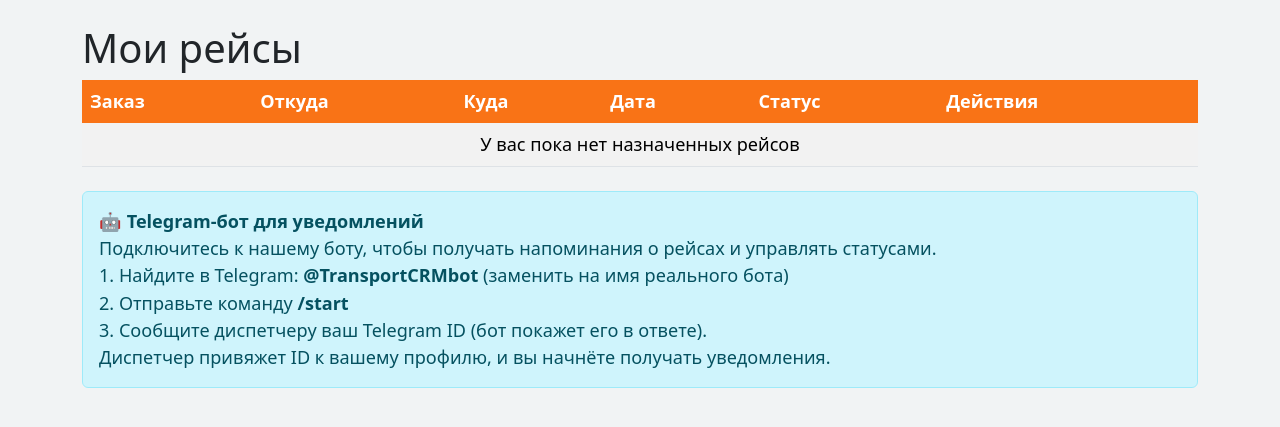
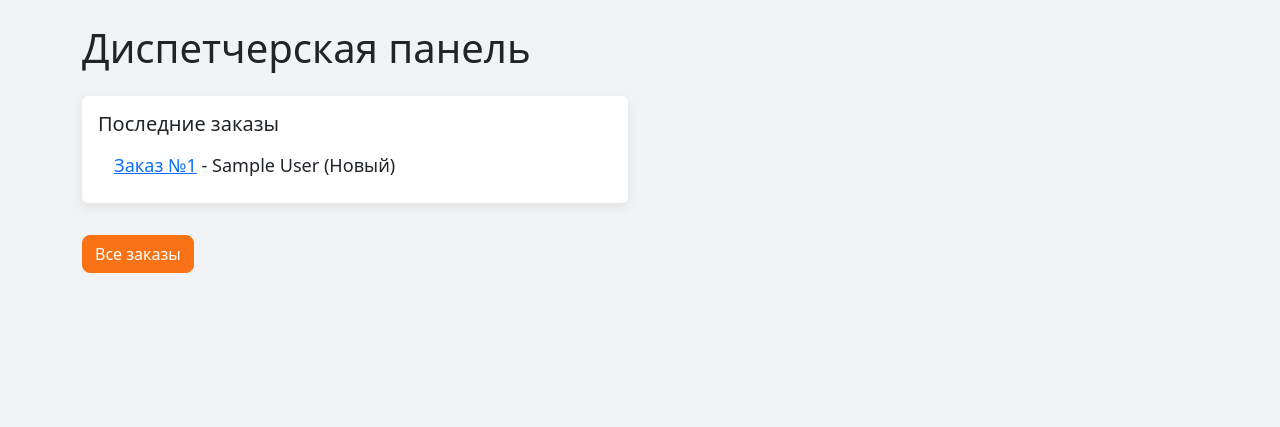
Before and after one commit to novovaytsk-dev/--------, a Django app: page /dashboard/dispatcher/ in a window 1280 px wide; the page is wider, and only the part inside the window is pictured. Shown: the part 92-519 px from the top of that part. Run offline with Django 5.2, Linux system fonts and the light colour scheme; a user stored in the database is signed in; tables that the repository leaves empty hold one stand-in row (values such as "Sample post").

Commit message:
настройка уведомлений через Tg

```diff
--- a/transport_crm/crm/bot.py
+++ b/transport_crm/crm/bot.py
@@ -1,40 +1,20 @@
-import asyncio
-import nest_asyncio
-from telegram import Update
-from telegram.ext import Application, CommandHandler, ContextTypes
-from telegram import Bot
+import requests
+from django.conf import settings
 
-# Разрешаем вложенный event loop для работы внутри синхронного кода Django
-nest_asyncio.apply()
+TOKEN = '8611685364:AAGkf8eFYKvy-8DhxuEqtU4k1JbPYrxBSFs'
 
-# Токен бота (получить у @BotFather)
-TOKEN = 'ВАШ_ТОКЕН_БОТА'  # ← ЗАМЕНИТЬ НА СВОЙ
-
-async def send_telegram_message(telegram_id: int, text: str):
+def send_telegram_message(telegram_id, text):
     """Отправляет текстовое сообщение в Telegram."""
-    bot = Bot(token=TOKEN)
+    url = f"https://api.telegram.org/bot{TOKEN}/sendMessage"
+    payload = {
+        'chat_id': telegram_id,
+        'text': text,
+    }
     try:
-        await bot.send_message(chat_id=telegram_id, text=text)
-        print(f"Сообщение отправлено пользователю {telegram_id}")
+        response = requests.post(url, data=payload, timeout=10)
+        if response.status_code == 200:
+            print(f"Сообщение отправлено пользователю {telegram_id}")
+        else:
+            print(f"Ошибка отправки: {response.text}")
     except Exception as e:
         print(f"Ошибка отправки сообщения: {e}")
-
-async def start(update: Update, context: ContextTypes.DEFAULT_TYPE):
-    """Регистрация водителя: выводит его Telegram ID для привязки диспетчером."""
-    telegram_id = update.effective_user.id
-    await update.message.reply_text(
-        f"Добро пожаловать! Ваш Telegram ID: {telegram_id}\n"
-        "Передайте его диспетчеру для привязки к вашему профилю."
-    )
-
-async def status(update: Update, context: ContextTypes.DEFAULT_TYPE):
-    """Заглушка для проверки статуса рейсов."""
-    await update.message.reply_text("Здесь будет список ваших рейсов и кнопки для смены статуса.")
-
-def run_bot():
-    """Запускает бота в режиме polling."""
-    application = Application.builder().token(TOKEN).build()
-    application.add_handler(CommandHandler("start", start))
-    application.add_handler(CommandHandler("status", status))
-    print("Telegram bot started...")
-    application.run_polling()
--- a/transport_crm/crm/views.py
+++ b/transport_crm/crm/views.py
@@ -1,6 +1,4 @@
 import io
-import asyncio          # для запуска асинхронной отправки сообщений
-from crm.bot import send_telegram_message
 import urllib.parse
 import matplotlib
 matplotlib.use('Agg')
@@ -18,11 +16,12 @@ from django.conf import settings
 from django.http import HttpResponse
 from django.utils import timezone
 from datetime import timedelta
-from django.core.mail import EmailMessage          #  для писем с UTF-8
-from django.core.exceptions import ValidationError #  для отлова ошибок валидации
+from django.core.mail import EmailMessage
+from django.core.exceptions import ValidationError
 from .models import Customer, Driver, Vehicle, Order, Assignment, Payment, UserProfile, OrderStatusHistory
 from .forms import OrderForm, SignUpForm, AssignmentForm
 from . import documents
+from crm.bot import send_telegram_message  # импорт нашей синхронной функции
 
 # ---------- Вспомогательные функции проверки ролей ----------
 def is_dispatcher(user):
@@ -56,7 +55,7 @@ class DispatcherRequiredMixin(UserPassesTestMixin):
     def test_func(self):
         return is_dispatcher(self.request.user)
 
-# ---------- Email-уведомления (с корректной кодировкой) ----------
+# ---------- Email-уведомления ----------
 def send_status_email(order, old_status, new_status):
     """Отправляет клиенту уведомление об изменении статуса заказа."""
     customer = order.customer
@@ -187,20 +186,15 @@ def assign_order(request, order_id):
                 )
                 send_status_email(order, 'new', 'assigned')
 
-                # --- Отправка уведомления водителю в Telegram ---
+                # --- Отправка уведомления водителю в Telegram (синхронно) ---
                 if assignment.driver.telegram_id:
-                    loop = asyncio.new_event_loop()
-                    asyncio.set_event_loop(loop)
-                    loop.run_until_complete(
-                        send_telegram_message(
-                            assignment.driver.telegram_id,
-                            f"Вам назначен рейс №{order.id}\n"
-                            f"Маршрут: {order.pickup_address} → {order.delivery_address}\n"
-                            f"Дата: {order.requested_date}"
-                        )
+                    send_telegram_message(
+                        assignment.driver.telegram_id,
+                        f"Вам назначен рейс №{order.id}\n"
+                        f"Маршрут: {order.pickup_address} → {order.delivery_address}\n"
+                        f"Дата: {order.requested_date}"
                     )
-                    loop.close()
-
+                # --- конец блока Telegram ---
 
                 messages.success(request, "Рейс успешно назначен.")
                 return redirect('order_detail', pk=order.id)
@@ -276,13 +270,13 @@ class DriverDetailView(LoginRequiredMixin, DispatcherRequiredMixin, DetailView):
 
 class DriverCreateView(LoginRequiredMixin, DispatcherRequiredMixin, CreateView):
     model = Driver
-    fields = ['first_name', 'last_name', 'phone', 'license_number', 'hire_date']
+    fields = ['first_name', 'last_name', 'phone', 'license_number', 'telegram_id', 'hire_date']
     template_name = 'crm/driver_form.html'
     success_url = reverse_lazy('driver_list')
 
 class DriverUpdateView(LoginRequiredMixin, DispatcherRequiredMixin, UpdateView):
     model = Driver
-    fields = ['first_name', 'last_name', 'phone', 'license_number', 'hire_date']
+    fields = ['first_name', 'last_name', 'phone', 'license_number', 'telegram_id', 'hire_date']
     template_name = 'crm/driver_form.html'
     success_url = reverse_lazy('driver_list')
 
--- a/transport_crm/templates/base.html
+++ b/transport_crm/templates/base.html
@@ -4,7 +4,8 @@
     <meta charset="UTF-8">
     <title>{% block title %}Транспортная CRM{% endblock %}</title>
     <link href="https://cdn.jsdelivr.net/npm/bootstrap@5.3.2/dist/css/bootstrap.min.css" rel="stylesheet">
-    <link rel="stylesheet" href="/static/crm/css/custom.css">
+    {% load static %}
+    <link rel="stylesheet" href="{% static 'crm/css/custom.css' %}">
 </head>
 <body>
     <nav class="navbar navbar-expand-lg navbar-dark bg-gradient mb-4">
@@ -15,6 +16,8 @@
             </button>
             <div class="collapse navbar-collapse" id="navbarNav">
                 <ul class="navbar-nav ms-auto">
+                    {% if user.is_authenticated %}
+                        {% if user.is_superuser or user.profile.role == 'dispatcher' %}
                             <li class="nav-item"><a class="nav-link" href="{% url 'order_list' %}">Заказы</a></li>
                             <li class="nav-item"><a class="nav-link" href="{% url 'customer_list' %}">Клиенты</a></li>
                             <li class="nav-item"><a class="nav-link" href="{% url 'driver_list' %}">Водители</a></li>
@@ -22,8 +25,7 @@
                             <li class="nav-item"><a class="nav-link" href="{% url 'assignment_list' %}">Назначения</a></li>
                             <li class="nav-item"><a class="nav-link" href="{% url 'payment_list' %}">Платежи</a></li>
                             <li class="nav-item"><a class="nav-link" href="{% url 'analytics_dashboard' %}">Аналитика</a></li>
-
-                    {% if user.is_authenticated %}
+                        {% endif %}
                         <li class="nav-item">
                             <span class="navbar-text text-white me-3">
                                 👤 {{ user.username }}
@@ -57,6 +59,6 @@
     </div>
 
     <script src="https://cdn.jsdelivr.net/npm/bootstrap@5.3.2/dist/js/bootstrap.bundle.min.js"></script>
-    <script src="/static/crm/js/custom.js"></script>
+    <script src="{% static 'crm/js/custom.js' %}"></script>
 </body>
 </html>
--- a/transport_crm/templates/crm/dispatcher_dashboard.html
+++ b/transport_crm/templates/crm/dispatcher_dashboard.html
@@ -1,55 +1,25 @@
 {% extends "base.html" %}
-{% block title %}Кабинет водителя{% endblock %}
+{% block title %}Панель диспетчера{% endblock %}
 {% block content %}
-<h1>Мои рейсы</h1>
-
-<table class="table table-striped table-hover">
-    <thead class="table-dark">
-        <tr>
-            <th>Заказ</th>
-            <th>Откуда</th>
-            <th>Куда</th>
-            <th>Дата</th>
-            <th>Статус</th>
-            <th>Действия</th>
-        </tr>
-    </thead>
-    <tbody>
-        {% for assignment in assignments %}
-        <tr>
-            <td>Заказ №{{ assignment.order.id }}</td>
-            <td>{{ assignment.order.pickup_address|truncatechars:25 }}</td>
-            <td>{{ assignment.order.delivery_address|truncatechars:25 }}</td>
-            <td>{{ assignment.order.requested_date }}</td>
-            <td>{{ assignment.order.get_status_display }}</td>
-            <td>
-                <form method="post" action="{% url 'change_order_status' assignment.id %}" style="display:inline;">
-                    {% csrf_token %}
-                    {% if assignment.order.status == 'assigned' %}
-                        <input type="hidden" name="new_status" value="in_transit">
-                        <button type="submit" class="btn btn-sm btn-success">Начать рейс</button>
-                    {% elif assignment.order.status == 'in_transit' %}
-                        <input type="hidden" name="new_status" value="completed">
-                        <button type="submit" class="btn btn-sm btn-primary">Завершить рейс</button>
-                    {% endif %}
-                </form>
-            </td>
-        </tr>
-        {% empty %}
-        <tr>
-            <td colspan="6" class="text-center">У вас пока нет назначенных рейсов</td>
-        </tr>
-        {% endfor %}
-    </tbody>
-</table>
-
-
-<div class="alert alert-info mt-4">
-    🤖 <strong>Telegram-бот для уведомлений</strong><br>
-    Подключитесь к нашему боту, чтобы получать напоминания о рейсах и управлять статусами.<br>
-    1. Найдите в Telegram: <b>@TransportCRMbot</b> (заменить на имя реального бота)<br>
-    2. Отправьте команду <b>/start</b><br>
-    3. Сообщите диспетчеру ваш Telegram ID (бот покажет его в ответе).<br>
-    Диспетчер привяжет ID к вашему профилю, и вы начнёте получать уведомления.
+<h1>Диспетчерская панель</h1>
+<div class="row mt-4">
+    <div class="col-md-6">
+        <div class="card p-3 mb-3">
+            <h5>Последние заказы</h5>
+            <ul class="list-group list-group-flush">
+                {% for order in orders %}
+                    <li class="list-group-item">
+                        <a href="{% url 'order_detail' order.id %}">Заказ №{{ order.id }}</a>
+                        - {{ order.customer.name }} ({{ order.get_status_display }})
+                    </li>
+                {% empty %}
+                    <li class="list-group-item">Нет заказов</li>
+                {% endfor %}
+            </ul>
+        </div>
+    </div>
+    <div class="col-md-6">
+    </div>
 </div>
+<a href="{% url 'order_list' %}" class="btn btn-primary mt-3">Все заказы</a>
 {% endblock %}
```
Also changed, not shown: transport_crm/templates/crm/driver_dashboard.html (+25 -6 lines). Lines whose indentation alone changed are shown as unchanged.
